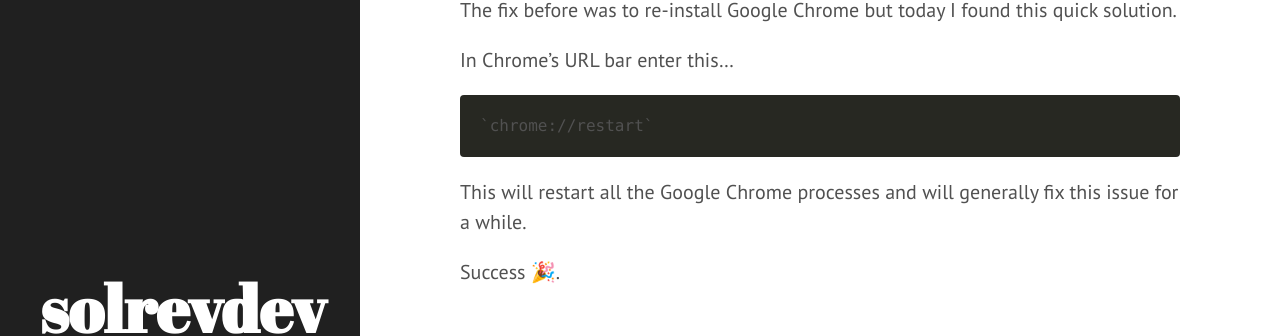
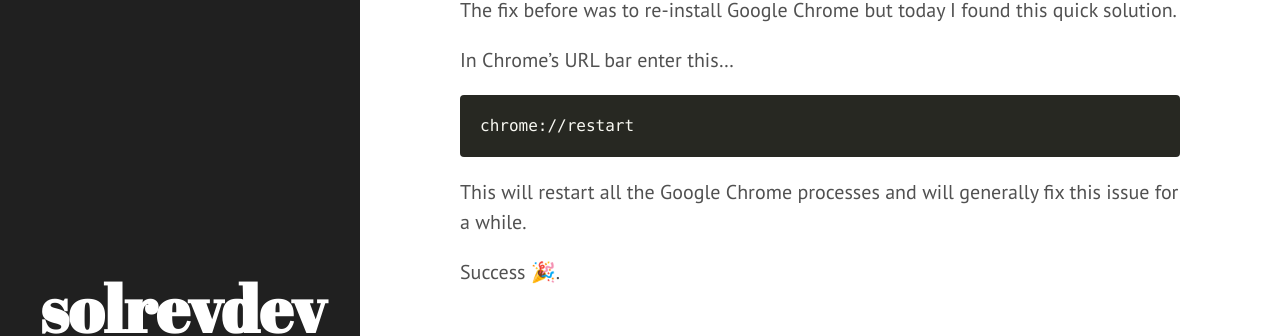
Before and after one commit to solrevdev/solrevdev.github.io, a Jekyll site: the page built from _posts/2020-01-22-links-do-not-open-google-chrome.md, in a window 1280 px wide and 1237 px high. Shown: the part 445-781 px from the top of the window. Built offline with Jekyll 4.4.1, drawn with Linux system fonts in a browser that asks for light colours.

Commit message:
Update 2020-01-22-links-do-not-open-google-chrome.md

````diff
--- a/_posts/2020-01-22-links-do-not-open-google-chrome.md
+++ b/_posts/2020-01-22-links-do-not-open-google-chrome.md
@@ -20,7 +20,10 @@ The fix before was to re-install Google Chrome but today I found this quick solu
 
 In Chrome's URL bar enter this...
 
-	`chrome://restart`
+```powershell
+chrome://restart
+```
+
 
 This will restart all the Google Chrome processes and will generally fix this issue for a while.
 
````
